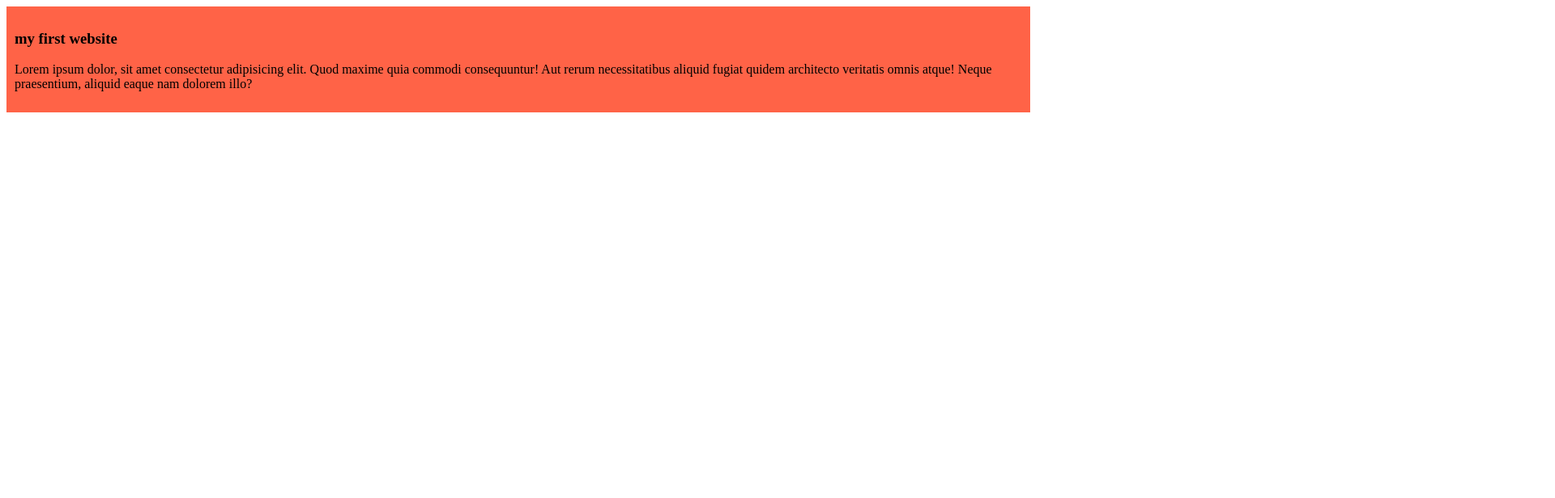
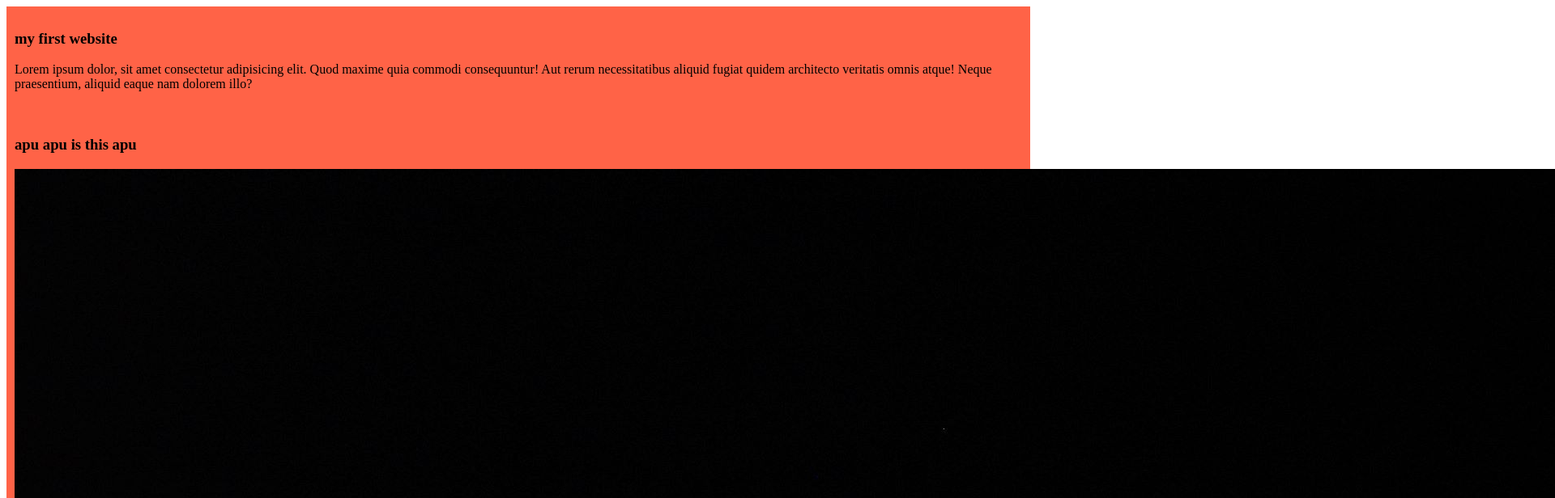
Before and after one commit to AriyanHabib/my-first-github-repo, a plain HTML site: page index.html in a window 1280 px wide. Shown: the top 616 px of the page at 81% size, 1920 px wide, since content can reach past the window. Drawn offline with Linux system fonts and the light colour scheme.

Commit message:
apu apu is this apu

```diff
--- a/index.html
+++ b/index.html
@@ -11,5 +11,9 @@
         <h3>my first website</h3>
         <p>Lorem ipsum dolor, sit amet consectetur adipisicing elit. Quod maxime quia commodi consequuntur! Aut rerum necessitatibus aliquid fugiat quidem architecto veritatis omnis atque! Neque praesentium, aliquid eaque nam dolorem illo?</p>
     </div>
+    <div>
+        <h3>apu apu is this apu</h3>
+        <img src="images/pic03.jpg" alt="">
+    </div>
 </body>
 </html>
```
Also changed, not shown: images/pic03.jpg (added), pic03.jpg (added).
